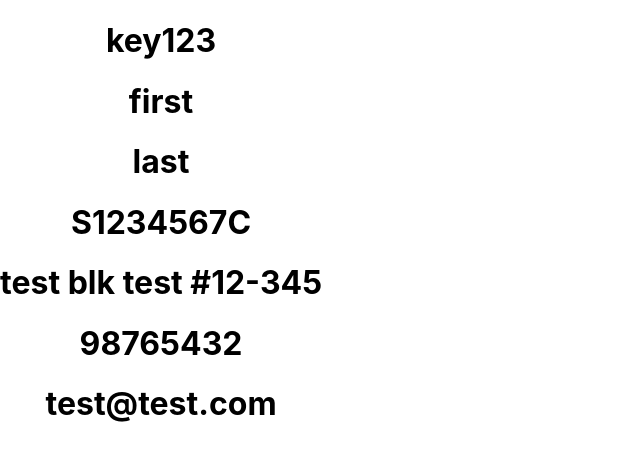
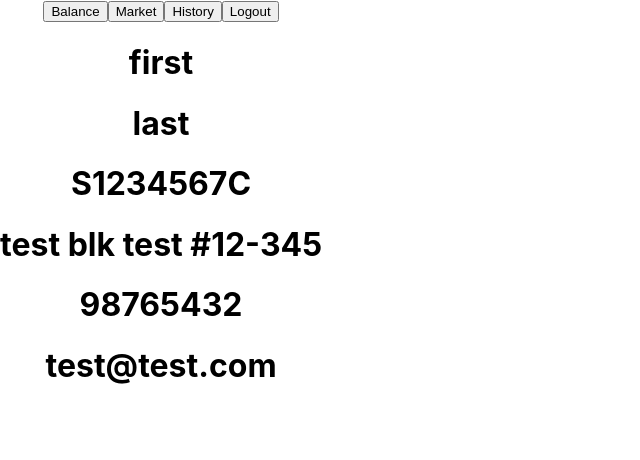
Before and after one commit to gluttonmay/tt3_group13, a React (Create React App) app: page / in a window 1280 px wide. Shown: the top 460 px of the page, without its empty margins (0-640 px from the left). Built offline with nearby package versions, Linux system fonts and the light colour scheme; no server answers.

Commit message:
commented out stuff, removed accountkey

```diff
--- a/src/components/UserInfo.js
+++ b/src/components/UserInfo.js
@@ -1,9 +1,9 @@
 import React, {useState, useEffect} from "react";
+//import {BrowserRouter, Route, useHistory, useLocation} from "react-router-dom";
 import axios from "axios";
 
 function UserInfo(props)
 {
-    const [accountKey, setAccountKey] = useState("key123");
     const [firstName, setFirstName] = useState("first");
     const [lastName, setLastName] = useState("last");
     const [nric, setNric] = useState("S1234567C");
@@ -13,6 +13,7 @@ function UserInfo(props)
 
     useEffect(() =>
     {
+        // get user info from api
         const headers = {"x-api-key": "QNd2HPwfhv2bK2pNt4pfl79YaNoq7p0X7XeSPkKY"};
         const body = {"username": "Group13", "password": "QZAesJtZdQQyAJX"};
 
@@ -20,21 +21,53 @@ function UserInfo(props)
             headers: headers
           }).then((response) => {
             console.log(response);
-            console.log(response.data);
-            setAccountKey(response.data.accountKey);
+            if (response.status === 200)
+            {
                 setAddress(response.data.address);
                 setEmail(response.data.email);
                 setFirstName(response.data.firstName);
                 setLastName(response.data.lastName);
                 setNric(response.data.nric);
                 setPhoneNumber(response.data.phoneNumber);
+            }
+          })
+          .catch((error) => {
+            console.log(error);
           });
 
     }, []);
 
+    function handleBalanceClick()
+    {
+        //history.push("/balance");
+        console.log("balance");
+    }
+
+    function handleMarketClick()
+    {
+        //history.push("/market");
+        console.log("market");
+    }
+
+    function handleHistory()
+    {
+        //history.push("/history");
+        console.log("history");
+    }
+
+    function handleLogout()
+    {
+        //history.push("/login");
+        console.log("logout");
+    }
+
     return(
-        <div style = {{float: "left", }}>
-            <h1>{accountKey}</h1>
+        <div style = {{float: "left"}}>
+            <button type = "button" onClick = {handleBalanceClick}>Balance</button>
+            <button type = "button" onClick = {handleMarketClick}>Market</button>
+            <button type = "button" onClick = {handleHistory}>History</button>
+            <button type = "button" onClick = {handleLogout}>Logout</button>
+
             <h1>{firstName}</h1>
             <h1>{lastName}</h1>
             <h1>{nric}</h1>
```
Lines whose indentation alone changed are shown as unchanged.
